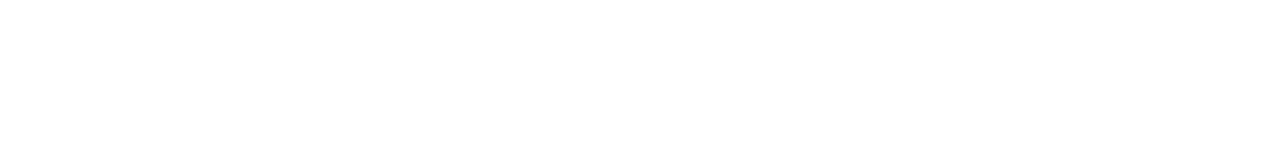
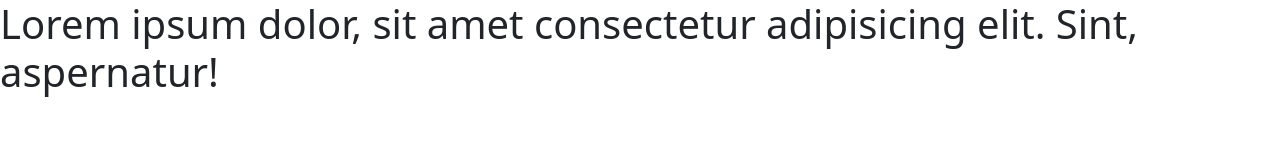
Before and after one commit to mostafizul/Panda-Ecommerce, a plain HTML site: page index.html in a window 1280 px wide. Drawn offline with nearby package versions, Linux system fonts and the light colour scheme.

Commit message:
second commit

```diff
--- a/index.html
+++ b/index.html
@@ -11,7 +11,7 @@
 <body>
 
 
-
+<h1>Lorem ipsum dolor, sit amet consectetur adipisicing elit. Sint, aspernatur!</h1>
 
     <script src="https://cdn.jsdelivr.net/npm/bootstrap@5.2.0/dist/js/bootstrap.bundle.min.js" integrity="sha384-A3rJD856KowSb7dwlZdYEkO39Gagi7vIsF0jrRAoQmDKKtQBHUuLZ9AsSv4jD4Xa" crossorigin="anonymous"></script>
 </body>
```
